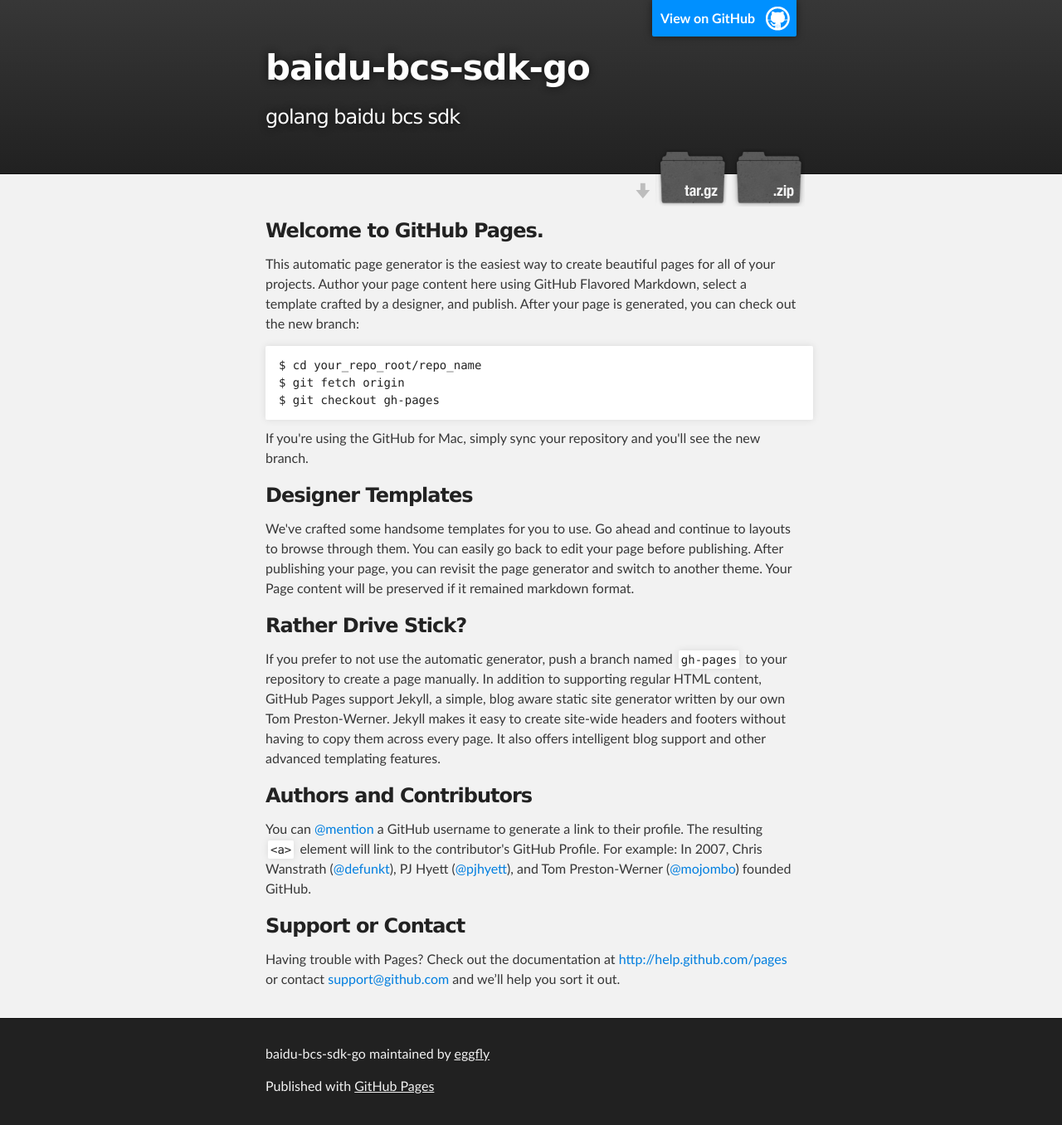
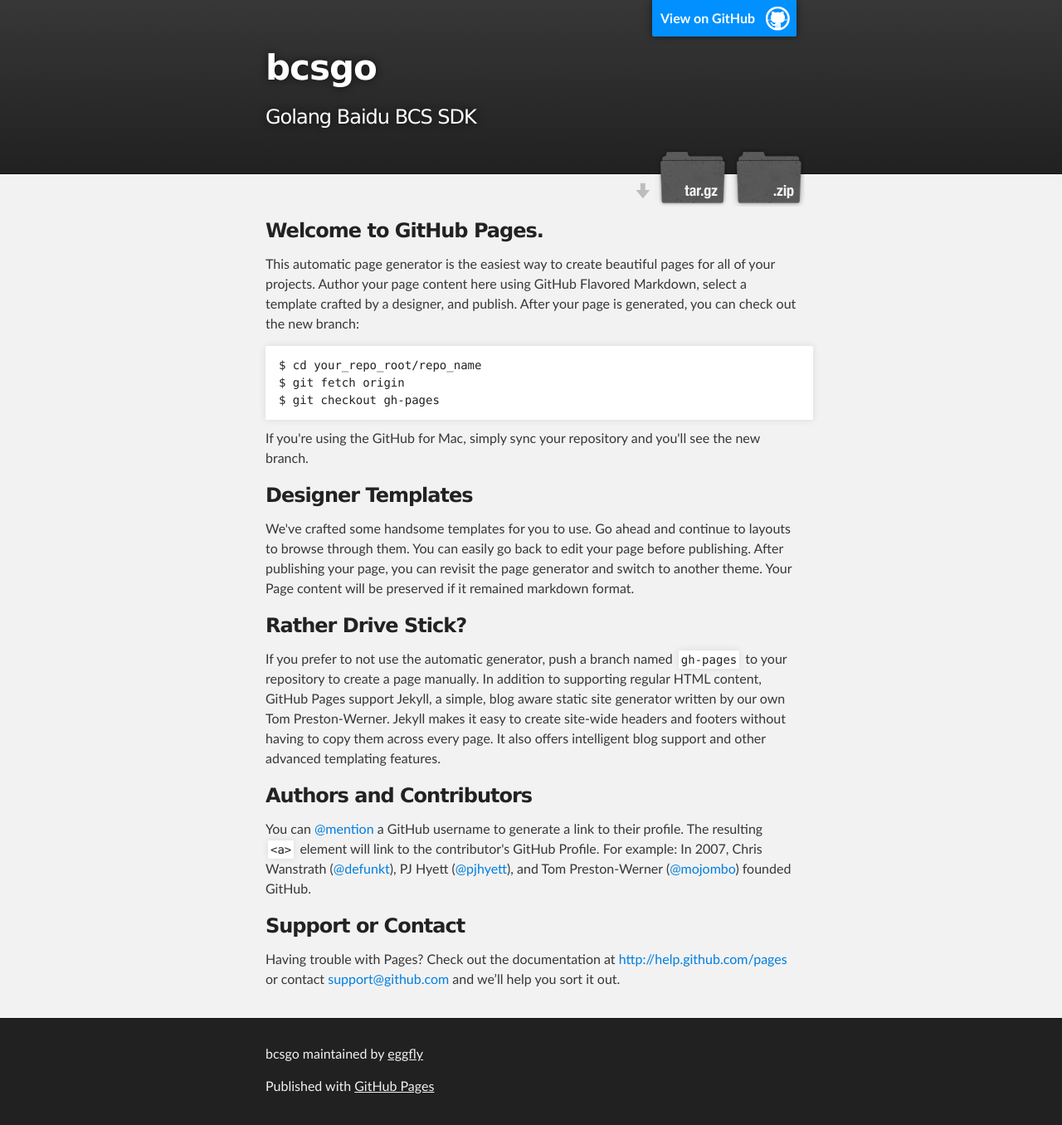
Before and after one commit to eggfly/bcsgo, a plain HTML site: page index.html in a window 1280 px wide. Shown: the whole page at 83% size. Drawn offline with Linux system fonts and the light colour scheme.

Commit message:
rename
Signed-off-by: eggfly <lihaohua90@gmail.com>

```diff
--- a/index.html
+++ b/index.html
@@ -4,11 +4,11 @@
   <head>
     <meta charset='utf-8' />
     <meta http-equiv="X-UA-Compatible" content="chrome=1" />
-    <meta name="description" content="baidu-bcs-sdk-go : golang baidu bcs sdk" />
+    <meta name="description" content="bcsgo : Golang Baidu BCS SDK" />
 
     <link rel="stylesheet" type="text/css" media="screen" href="stylesheets/stylesheet.css">
 
-    <title>baidu-bcs-sdk-go</title>
+    <title>bcsgo</title>
   </head>
 
   <body>
@@ -16,14 +16,14 @@
     <!-- HEADER -->
     <div id="header_wrap" class="outer">
         <header class="inner">
-          <a id="forkme_banner" href="https://github.com/eggfly/baidu-bcs-sdk-go">View on GitHub</a>
+          <a id="forkme_banner" href="https://github.com/eggfly/bcsgo">View on GitHub</a>
 
-          <h1 id="project_title">baidu-bcs-sdk-go</h1>
-          <h2 id="project_tagline">golang baidu bcs sdk</h2>
+          <h1 id="project_title">bcsgo</h1>
+          <h2 id="project_tagline">Golang Baidu BCS SDK</h2>
 
             <section id="downloads">
-              <a class="zip_download_link" href="https://github.com/eggfly/baidu-bcs-sdk-go/zipball/master">Download this project as a .zip file</a>
-              <a class="tar_download_link" href="https://github.com/eggfly/baidu-bcs-sdk-go/tarball/master">Download this project as a tar.gz file</a>
+              <a class="zip_download_link" href="https://github.com/eggfly/bcsgo/zipball/master">Download this project as a .zip file</a>
+              <a class="tar_download_link" href="https://github.com/eggfly/bcsgo/tarball/master">Download this project as a tar.gz file</a>
             </section>
         </header>
     </div>
@@ -57,7 +57,6 @@ $ git checkout gh-pages
 <a name="authors-and-contributors" class="anchor" href="#authors-and-contributors"><span class="octicon octicon-link"></span></a>Authors and Contributors</h3>
 
 <p>You can <a href="https://github.com/blog/821" class="user-mention">@mention</a> a GitHub username to generate a link to their profile. The resulting <code>&lt;a&gt;</code> element will link to the contributor's GitHub Profile. For example: In 2007, Chris Wanstrath (<a href="https://github.com/defunkt" class="user-mention">@defunkt</a>), PJ Hyett (<a href="https://github.com/pjhyett" class="user-mention">@pjhyett</a>), and Tom Preston-Werner (<a href="https://github.com/mojombo" class="user-mention">@mojombo</a>) founded GitHub.</p>
-
 <h3>
 <a name="support-or-contact" class="anchor" href="#support-or-contact"><span class="octicon octicon-link"></span></a>Support or Contact</h3>
 
@@ -68,7 +67,7 @@ $ git checkout gh-pages
     <!-- FOOTER  -->
     <div id="footer_wrap" class="outer">
       <footer class="inner">
-        <p class="copyright">baidu-bcs-sdk-go maintained by <a href="https://github.com/eggfly">eggfly</a></p>
+        <p class="copyright">bcsgo maintained by <a href="https://github.com/eggfly">eggfly</a></p>
         <p>Published with <a href="http://pages.github.com">GitHub Pages</a></p>
       </footer>
     </div>
```
